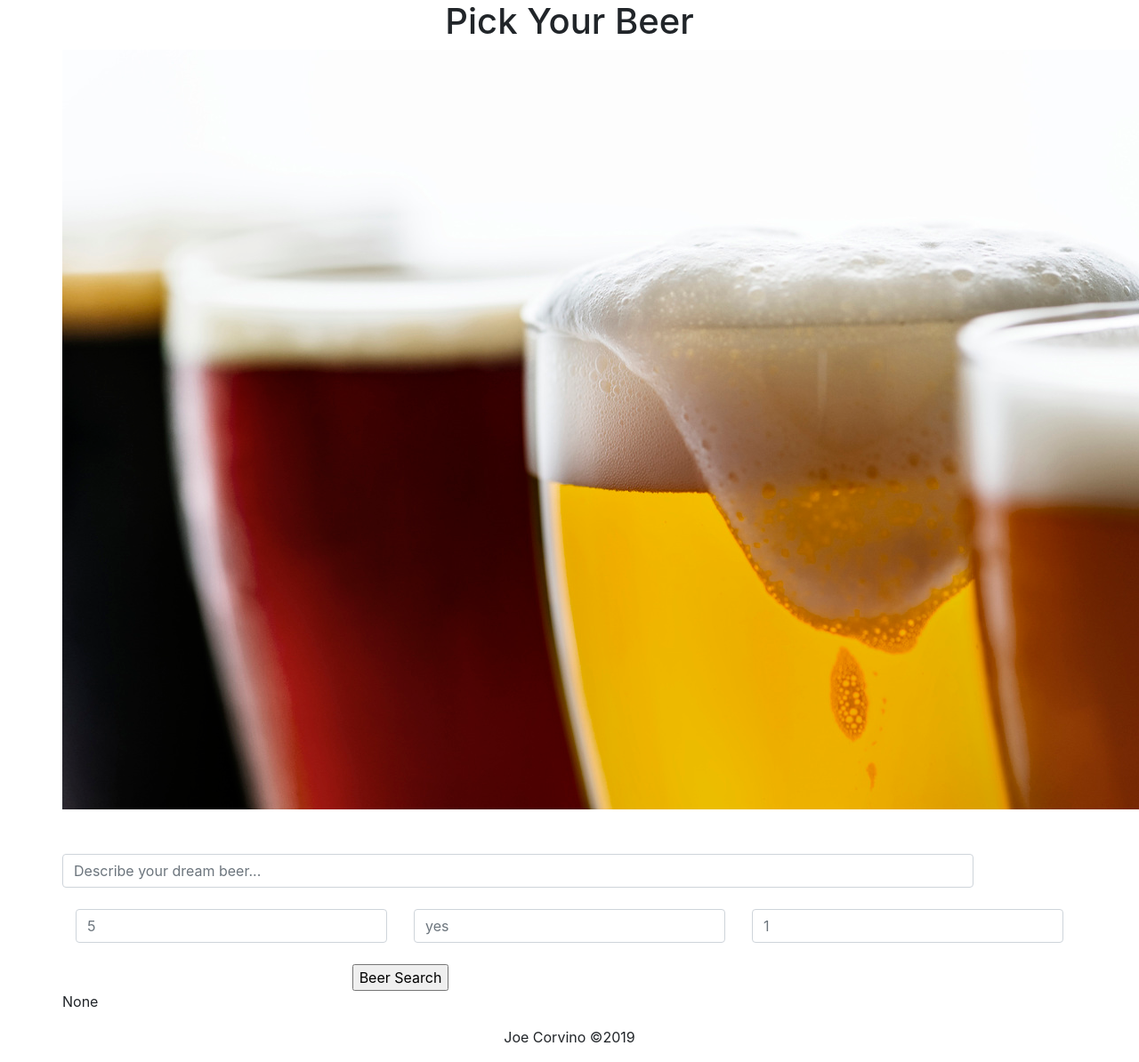
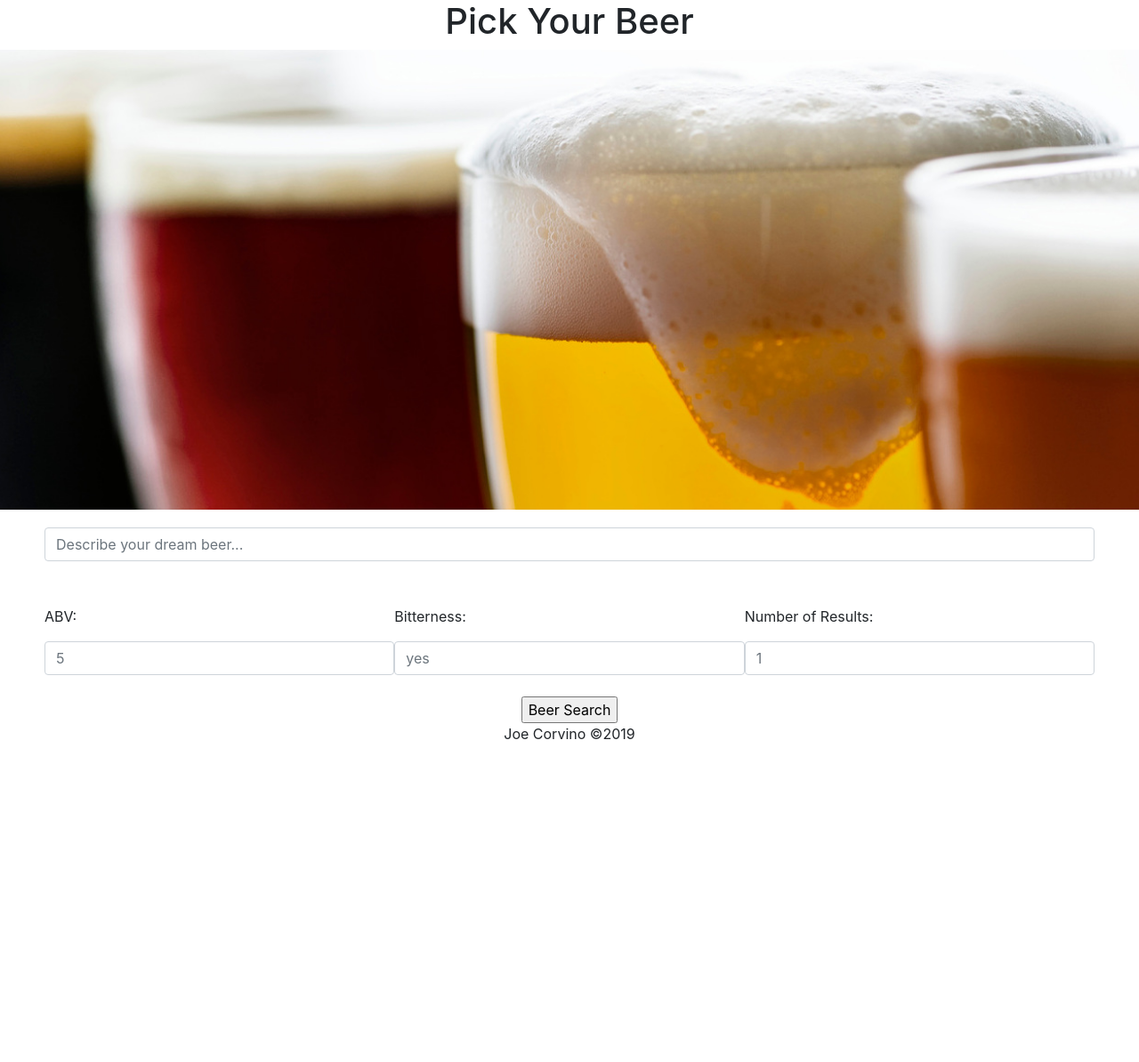
Before and after one commit to jcorvino/beer_flask_app, a Flask app: page / in a window 1280 px wide; the page is wider, and only the part inside the window is pictured. Shown: that part at 89% size. After the commit the page ends 831 px from the top of that part, so only its background shows below. Run offline with Flask 2, Linux system fonts and the light colour scheme; some libraries are stand-ins or nearby versions.

Commit message:
Updated style and filters. Added cropped banner.

```diff
--- a/app.py
+++ b/app.py
@@ -13,15 +13,35 @@ def index():
 
 @app.route('/', methods=['POST'])
 def beers_post():
+    # Get text
     text = request.form['text']
+
+    # Get abv and sanitize
     abv = request.form['abv']
+    try:
+        abv = min(max(int(abv), 0), 100)  # don't let users submit values below 0 or above 100
+    except ValueError:
+        abv = 5  # default
+
+    # Get bitter
     bitter = request.form['bitter']
+
+    # Get neighbors and sanitize
     neighbors = request.form['neighbors']
+    try:
+        neighbors = min(max(int(neighbors), 1), 10)  # max display of 10 beers min of 1
+    except ValueError:
+        neighbors = 1  # default
+
+    # Search beers
     user_input = json.dumps({"abv": abv, "text": text, "bitter": bitter, "neighbors": neighbors})
     best_beers = closest_beer(user_input)
-    print(best_beers)
-    return render_template('index.html', results=best_beers)
+
+    beer_ids = json.loads(best_beers)['beer_id']
+
+
+    return render_template('index.html', results=beer_ids)
 
 
 if __name__ == "__main__":
-    app.run(debug=True)
+    app.run(debug=False)
--- a/static/css/style.css
+++ b/static/css/style.css
@@ -1,47 +1,43 @@
 @media (min-width: 1024px) {
-    .crop img {
-        height: 100%;
+    .search {
+        margin: 50px;
+        margin-top: 20px;
     }
 
-    #search {
-        width: 1024px;
-        margin-top: 50px;
+    .filters {
+        margin: 50px;
+        margin-top: 0px;
+        margin-bottom: 0px;
     }
 }
 
-@media (min-width: 900px) and (max-width: 1024px) {
-    .crop img {
-        height: 400px;
+@media (min-width: 768px) and (max-width: 1024px) {
+    .search {
+        margin: 35px;
+        margin-top: 15px;
     }
 
-    #search {
-        width: 900px;
-        margin-top: 40px;
-    }
-}
-
-@media (min-width: 768px) and (max-width: 900px) {
-    .crop img {
-        height: 300px;
-    }
-
-    #search {
-        width: 768px;
-        margin-top: 30px;
+    .filters {
+        margin: 35px;
+        margin-top: 0px;
+        margin-bottom: 0px;
     }
 }
 
 @media (max-width: 768px) {
-    .crop img {
-        height: 200px;
+    .search {
+        margin: 25px;
+        margin-top: 10px;
     }
 
-    #search {
-        width: 500px;
-        margin-top: 20px;
+    .filters {
+        margin: 25px;
+        margin-top: 0px;
+        margin-bottom: 0px;
     }
+
 }
 
-#abv {
-    width: 65px;
+#search {
+    width: 100%;
 }
--- /dev/null
+++ b/templates/base.html
@@ -0,0 +1,63 @@
+<!DOCTYPE html>
+<html lang="en-US">
+
+<head>
+  <meta charset="UTF-8">
+  <title>Best Beer Picker</title>
+
+  <!-- favicons for different devices -->
+  <link rel="icon" type="image/x-icon" href="{{ url_for('static', filename='favicon/favicon.ico') }}"/>
+  <link rel="apple-touch-icon-precomposed" href="{{ url_for('static', filename='favicon/beer-152-270546.png') }}"/>
+  <link rel="apple-touch-icon-precomposed" href="{{ url_for('static', filename='favicon/beer-152-270546.png') }}"/>
+  <meta name="msapplication-TileColor" content="#ffffff" />
+  <meta name="msapplication-TileImage" content="{{ url_for('static', filename='favicon/beer-144-270546.png') }}">
+  <link rel="apple-touch-icon-precomposed" sizes="152x152" href="{{ url_for('static', filename='favicon/beer-152-270546.png') }}"/>
+  <link rel="apple-touch-icon-precomposed" sizes="144x144" href="{{ url_for('static', filename='favicon/beer-144-270546.png') }}"/>
+  <link rel="apple-touch-icon-precomposed" sizes="120x120" href="{{ url_for('static', filename='favicon/beer-120-270546.png') }}"/>
+  <link rel="apple-touch-icon-precomposed" sizes="114x114" href="{{ url_for('static', filename='favicon/beer-114-270546.png') }}"/>
+  <link rel="apple-touch-icon-precomposed" sizes="72x72" href="{{ url_for('static', filename='favicon/beer-72-270546.png') }}"/>
+  <link rel="apple-touch-icon-precomposed" href="{{ url_for('static', filename='favicon/beer-57-270546.png') }}"/>
+  <link rel="icon" sizes="32x32" href="{{ url_for('static', filename='favicon/beer-32-270546.png') }}"/>
+
+
+  <link rel="stylesheet" href="https://stackpath.bootstrapcdn.com/bootstrap/4.1.3/css/bootstrap.min.css" integrity="sha384-MCw98/SFnGE8fJT3GXwEOngsV7Zt27NXFoaoApmYm81iuXoPkFOJwJ8ERdknLPMO"
+    crossorigin="anonymous"/>
+  <link rel="stylesheet" type="text/css" href="{{ url_for('static', filename='css/style.css') }}"/>
+
+</head>
+
+<body>
+  <div class="container-fluid text-center p-0">
+    <!-- Title -->
+    <div class="row">
+      <div class="col-xs-12 col-md-12">
+        <h1>Pick Your Beer</h1>
+      </div>
+    </div>
+
+    {% block banner %}{% endblock %}
+    <form method="post">
+      {% block search %}{% endblock %}
+    </form>
+    {% block results %}{% endblock %}
+</div>
+
+
+  <!-- Footer-->
+  <div id="footer">
+    <div class="container text-center">
+      <p>Joe Corvino &copy;2019</p>
+    </div>
+  </div>
+
+  <!-- No JS for now
+  <script src="https://code.jquery.com/jquery-3.3.1.slim.min.js" integrity="sha384-q8i/X+965DzO0rT7abK41JStQIAqVgRVzpbzo5smXKp4YfRvH+8abtTE1Pi6jizo"
+    crossorigin="anonymous"></script>
+  <script src="https://cdnjs.cloudflare.com/ajax/libs/popper.js/1.14.3/umd/popper.min.js" integrity="sha384-ZMP7rVo3mIykV+2+9J3UJ46jBk0WLaUAdn689aCwoqbBJiSnjAK/l8WvCWPIPm49"
+    crossorigin="anonymous"></script>
+  <script src="https://stackpath.bootstrapcdn.com/bootstrap/4.1.3/js/bootstrap.min.js" integrity="sha384-ChfqqxuZUCnJSK3+MXmPNIyE6ZbWh2IMqE241rYiqJxyMiZ6OW/JmZQ5stwEULTy"
+    crossorigin="anonymous"></script>
+  <script src="{{ url_for('static', filename='js/app.js') }}"></script>
+  -->
+</body>
+</html>
--- a/templates/index.html
+++ b/templates/index.html
@@ -1,107 +1,71 @@
-<!DOCTYPE html>
-<html lang="en-US">
-
-<head>
-  <meta charset="UTF-8">
-  <title>Best Beer Picker</title>
-
-  <!-- favicons for different devices -->
-  <link rel="icon" type="image/x-icon" href="{{ url_for('static', filename='favicon/favicon.ico') }}"/>
-  <link rel="apple-touch-icon-precomposed" href="{{ url_for('static', filename='favicon/beer-152-270546.png') }}"/>
-  <link rel="apple-touch-icon-precomposed" href="{{ url_for('static', filename='favicon/beer-152-270546.png') }}"/>
-  <meta name="msapplication-TileColor" content="#ffffff" />
-  <meta name="msapplication-TileImage" content="{{ url_for('static', filename='favicon/beer-144-270546.png') }}">
-  <link rel="apple-touch-icon-precomposed" sizes="152x152" href="{{ url_for('static', filename='favicon/beer-152-270546.png') }}"/>
-  <link rel="apple-touch-icon-precomposed" sizes="144x144" href="{{ url_for('static', filename='favicon/beer-144-270546.png') }}"/>
-  <link rel="apple-touch-icon-precomposed" sizes="120x120" href="{{ url_for('static', filename='favicon/beer-120-270546.png') }}"/>
-  <link rel="apple-touch-icon-precomposed" sizes="114x114" href="{{ url_for('static', filename='favicon/beer-114-270546.png') }}"/>
-  <link rel="apple-touch-icon-precomposed" sizes="72x72" href="{{ url_for('static', filename='favicon/beer-72-270546.png') }}"/>
-  <link rel="apple-touch-icon-precomposed" href="{{ url_for('static', filename='favicon/beer-57-270546.png') }}"/>
-  <link rel="icon" sizes="32x32" href="{{ url_for('static', filename='favicon/beer-32-270546.png') }}"/>
+{% extends "base.html" %}
 
 
-  <link rel="stylesheet" href="https://stackpath.bootstrapcdn.com/bootstrap/4.1.3/css/bootstrap.min.css" integrity="sha384-MCw98/SFnGE8fJT3GXwEOngsV7Zt27NXFoaoApmYm81iuXoPkFOJwJ8ERdknLPMO"
-    crossorigin="anonymous"/>
-  <link rel="stylesheet" type="text/css" href="{{ url_for('static', filename='css/style.css') }}"/>
-
-</head>
-
-<body>
-  <div class="container text-center">
-  <form method="post">
-    <!-- Title -->
+{% block banner %}
+  <!-- beer banner -->
   <div class="row">
-      <div class="col-xs-12 col-md-12">
-        <h1>Pick Your Beer</h1>
+    <div class="col-md-12 p-0">
+      <img class="img-fluid w-100" src="{{ url_for('static', filename='images/ales-1275x503.jpg') }}"
+      alt="Yummy beer!">
     </div>
   </div>
+{% endblock %}
 
-    <!-- beer banner -->
-    <div class="row">
-      <div class="span4"></div>
-      <div class="span4 crop">
-        <img class="center-block img-responsive" src="{{ url_for('static', filename='images/ales-1280x1024.jpg') }}"
-        srcset="{{ url_for('static', filename='images/ales-1024x768.jpg') }} 768w,
-        {{ url_for('static', filename='images/ales-1280x900.jpg') }} 900w,
-        {{ url_for('static', filename='images/ales-1280x1024.jpg') }} 1024w"
-        sizes = "(min-width: 1024px) 1024px, 100vw"
-        alt="Yummy beer!">
-      </div>
-      <div class="span4"></div>
-    </div>
-
+{% block search %}
   <!-- search bar -->
-    <div class="row">
-      <div class="active-cyan-4 mb-4" id="search">
+  <div class="row search">
+    <div class="active-cyan-12" id="search">
       <input class="form-control" type="text" placeholder="Describe your dream beer..." name="text">
     </div>
   </div>
 
   <!-- filters -->
+  <div class="row filters">
+    <div class="col-md-4">
       <div class="row">
-      <div class="col-md-4 active-cyan-4 mb-4" id="abv">
-        <input class="form-control" type="number" placeholder="5" name="abv">
+       <p>ABV:</p>
       </div>
-      <div class="col-md-4 active-cyan-4" id="bitter">
-        <input class="form-control" type="text" placeholder="yes" name="bitter">
-      </div>
-      <div class="col-md-4 active-cyan-4" id="neighbors">
-        <input class="form-control" type="number" placeholder="1" name="neighbors">
+      <div class="row active-cyan-4 mb-4">
+        <input class="form-control" type="number" placeholder="5" name="abv" id="abv">
       </div>
     </div>
 
+    <div class="col-md-4">
+      <div class="row">
+        <p>Bitterness:</p>
+      </div>
+      <div class="row active-cyan-4 mb-4">
+        <input class="form-control" type="text" placeholder="yes" name="bitter" id="bitter">
+      </div>
+    </div>
+
+    <div class="col-md-4">
+      <div class="row">
+        <p>Number of Results:</p>
+      </div>
+      <div class="row active-cyan-4 mb-4">
+        <input class="form-control" type="number" placeholder="1" name="neighbors" id="neighbors">
+      </div>
+    </div>
+  </div>
 
   <!-- submit button -->
   <div class="row">
-      <div class="col-md-8" id="submit">
-        <input type="submit" value="Beer Search">
+    <div class="col-md-12 p-0">
+      <input type="submit" value="Beer Search" id="submit">
     </div>
   </div>
 </form>
-
-  <!-- results -->
-  <div class="row">
-    <p>{{results}}</p>
-  </div>
-
-</div>
+{% endblock %}
 
 
-  <!-- Footer-->
-  <div id="footer">
-    <div class="container text-center">
-      <p>Joe Corvino &copy;2019</p>
+{% block results %}
+  <!-- results -->
+  {% if results %}
+    {% for result in results %}
+    <div class="row search">
+      <p>{{result}}</p>
     </div>
-  </div>
-
-  <script src="https://code.jquery.com/jquery-3.3.1.slim.min.js" integrity="sha384-q8i/X+965DzO0rT7abK41JStQIAqVgRVzpbzo5smXKp4YfRvH+8abtTE1Pi6jizo"
-    crossorigin="anonymous"></script>
-  <script src="https://cdnjs.cloudflare.com/ajax/libs/popper.js/1.14.3/umd/popper.min.js" integrity="sha384-ZMP7rVo3mIykV+2+9J3UJ46jBk0WLaUAdn689aCwoqbBJiSnjAK/l8WvCWPIPm49"
-    crossorigin="anonymous"></script>
-  <script src="https://stackpath.bootstrapcdn.com/bootstrap/4.1.3/js/bootstrap.min.js" integrity="sha384-ChfqqxuZUCnJSK3+MXmPNIyE6ZbWh2IMqE241rYiqJxyMiZ6OW/JmZQ5stwEULTy"
-    crossorigin="anonymous"></script>
-  <script src="{{ url_for('static', filename='js/app.js') }}"></script>
-
-</body>
-
-</html>
+    {% endfor %}
+  {% endif %}
+{% endblock %}
```
Also changed, not shown: beer.py (+14 -6 lines), static/images/ales-1022x384.jpg (deleted), static/images/ales-1024x403.jpg (deleted), static/images/ales-1024x768.jpg (deleted), static/images/ales-1280x1024.jpg (deleted), static/images/ales-1280x900.jpg (deleted), static/images/ales-799x309.jpg (deleted), static/images/ales-800x600.jpg (deleted), 1 other file. Lines whose indentation alone changed are shown as unchanged.
